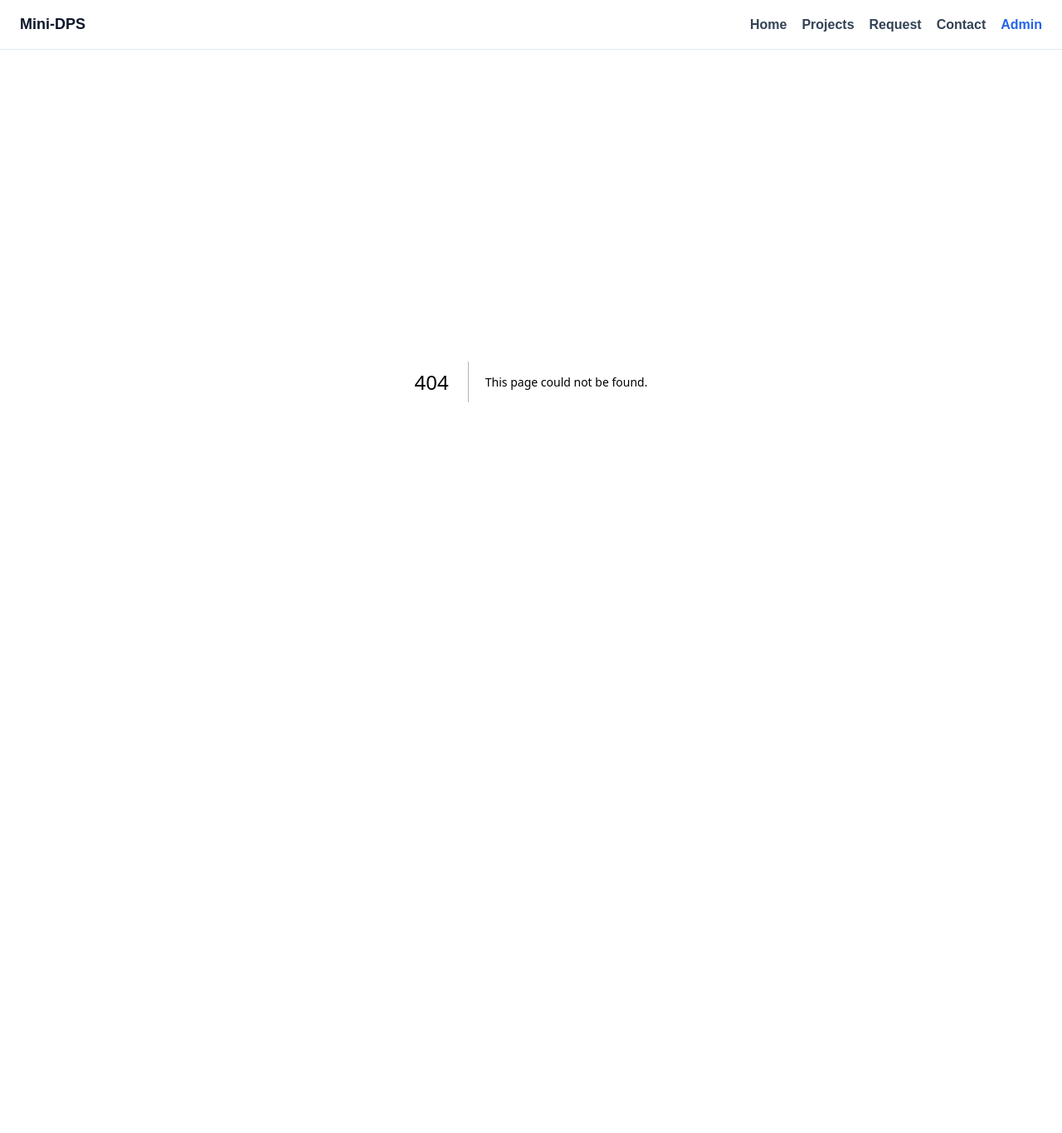
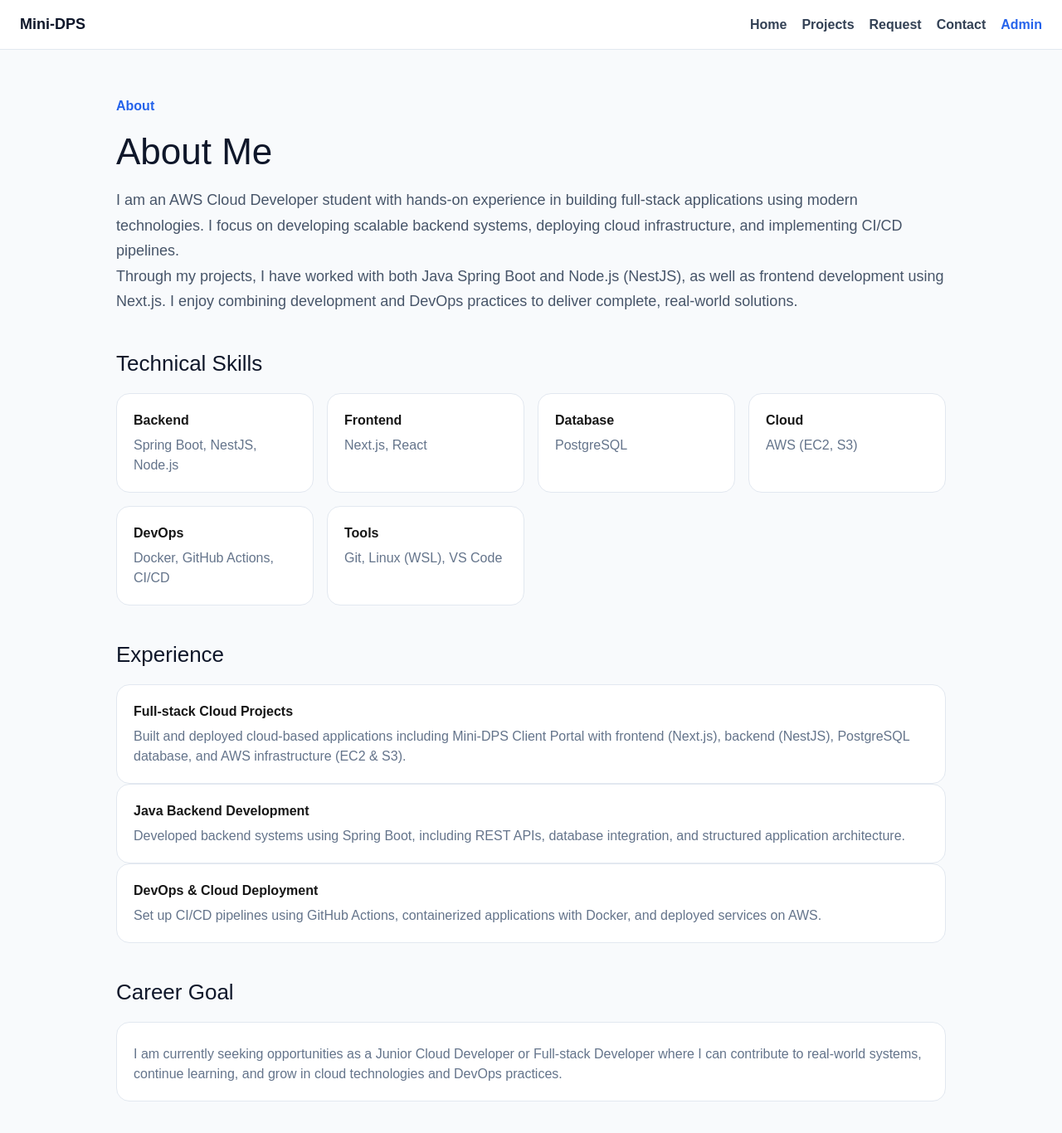
Before and after one commit to Elijah71176/mini-dps, a Next.js app in the folder apps/web/: page /about in a window 1280 px wide. Before the commit this address had no page. Shown: the top 1366 px of the page at 83% size. Before the commit the page ends 860 px from the top, so only its background shows below. Built offline with nearby package versions, Linux system fonts and the light colour scheme.

Commit message:
add professional about page

```diff
--- /dev/null
+++ b/apps/web/app/about/page.tsx
@@ -0,0 +1,126 @@
+export default function AboutPage() {
+  return (
+    <main
+      style={{
+        minHeight: "100vh",
+        background: "#f8fafc",
+        padding: "56px 24px",
+      }}
+    >
+      <section style={{ maxWidth: 1000, margin: "0 auto" }}>
+        <p style={{ color: "#2563eb", fontWeight: 900 }}>About</p>
+
+        <h1 style={{ fontSize: 44, margin: "10px 0", color: "#0f172a" }}>
+          About Me
+        </h1>
+
+        <p style={text}>
+          I am an AWS Cloud Developer student with hands-on experience in building
+          full-stack applications using modern technologies. I focus on developing
+          scalable backend systems, deploying cloud infrastructure, and implementing
+          CI/CD pipelines.
+        </p>
+
+        <p style={text}>
+          Through my projects, I have worked with both Java Spring Boot and Node.js
+          (NestJS), as well as frontend development using Next.js. I enjoy combining
+          development and DevOps practices to deliver complete, real-world solutions.
+        </p>
+
+        {/* Skills */}
+        <div style={{ marginTop: 40 }}>
+          <h2 style={sectionTitle}>Technical Skills</h2>
+
+          <div style={grid}>
+            {[
+              ["Backend", "Spring Boot, NestJS, Node.js"],
+              ["Frontend", "Next.js, React"],
+              ["Database", "PostgreSQL"],
+              ["Cloud", "AWS (EC2, S3)"],
+              ["DevOps", "Docker, GitHub Actions, CI/CD"],
+              ["Tools", "Git, Linux (WSL), VS Code"],
+            ].map(([title, value]) => (
+              <div key={title} style={card}>
+                <strong>{title}</strong>
+                <p style={textSmall}>{value}</p>
+              </div>
+            ))}
+          </div>
+        </div>
+
+        {/* Experience */}
+        <div style={{ marginTop: 40 }}>
+          <h2 style={sectionTitle}>Experience</h2>
+
+          <div style={card}>
+            <strong>Full-stack Cloud Projects</strong>
+            <p style={textSmall}>
+              Built and deployed cloud-based applications including Mini-DPS Client
+              Portal with frontend (Next.js), backend (NestJS), PostgreSQL database,
+              and AWS infrastructure (EC2 & S3).
+            </p>
+          </div>
+
+          <div style={card}>
+            <strong>Java Backend Development</strong>
+            <p style={textSmall}>
+              Developed backend systems using Spring Boot, including REST APIs,
+              database integration, and structured application architecture.
+            </p>
+          </div>
+
+          <div style={card}>
+            <strong>DevOps & Cloud Deployment</strong>
+            <p style={textSmall}>
+              Set up CI/CD pipelines using GitHub Actions, containerized applications
+              with Docker, and deployed services on AWS.
+            </p>
+          </div>
+        </div>
+
+        {/* Goals */}
+        <div style={{ marginTop: 40 }}>
+          <h2 style={sectionTitle}>Career Goal</h2>
+
+          <div style={card}>
+            <p style={textSmall}>
+              I am currently seeking opportunities as a Junior Cloud Developer or
+              Full-stack Developer where I can contribute to real-world systems,
+              continue learning, and grow in cloud technologies and DevOps practices.
+            </p>
+          </div>
+        </div>
+      </section>
+    </main>
+  );
+}
+
+const text = {
+  fontSize: 18,
+  color: "#475569",
+  lineHeight: 1.7,
+};
+
+const textSmall = {
+  color: "#64748b",
+  marginTop: 6,
+};
+
+const sectionTitle = {
+  fontSize: 26,
+  marginBottom: 16,
+  color: "#0f172a",
+};
+
+const grid = {
+  display: "grid",
+  gridTemplateColumns: "repeat(auto-fit, minmax(220px, 1fr))",
+  gap: 16,
+};
+
+const card = {
+  background: "white",
+  border: "1px solid #e2e8f0",
+  borderRadius: 16,
+  padding: 20,
+};
```
